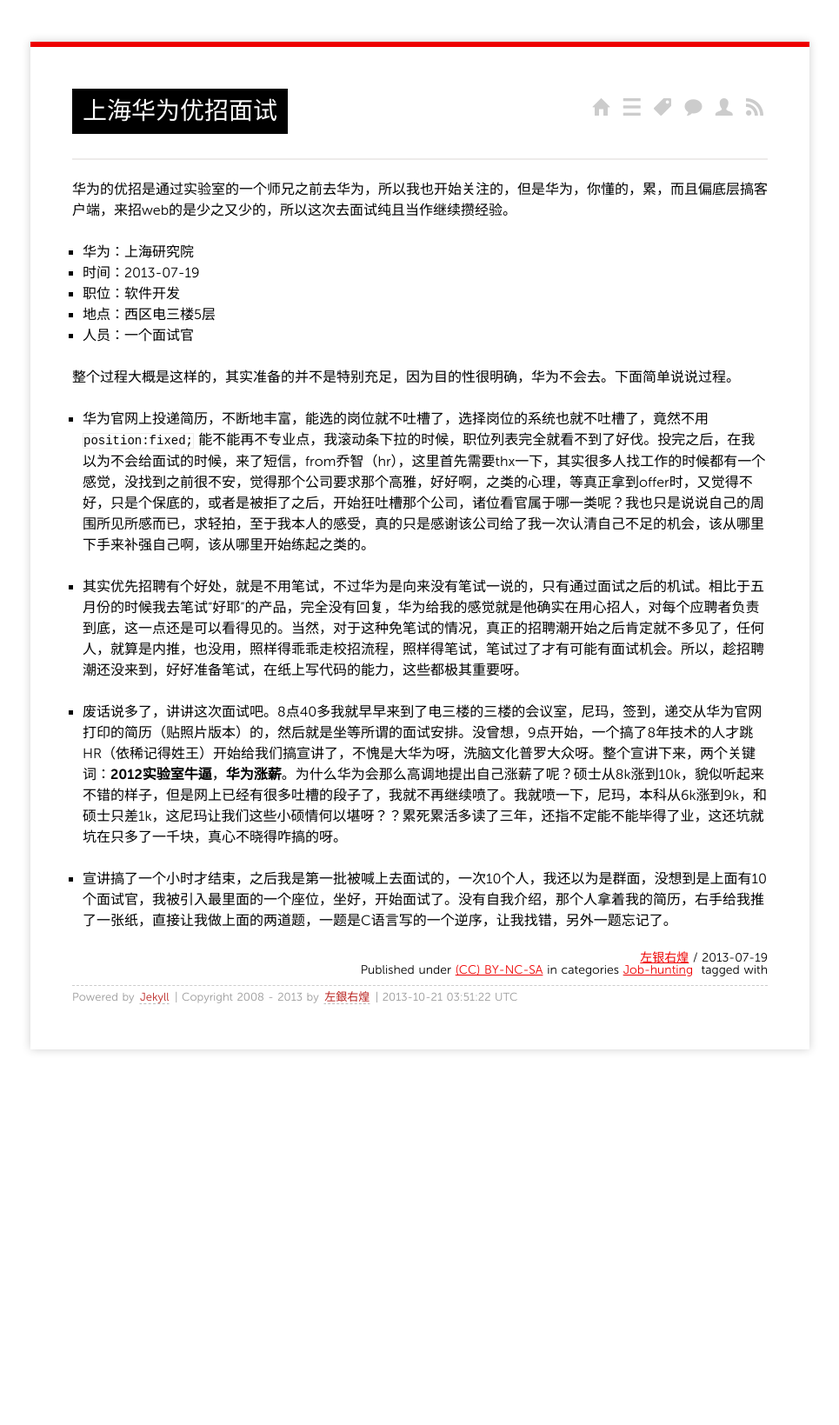
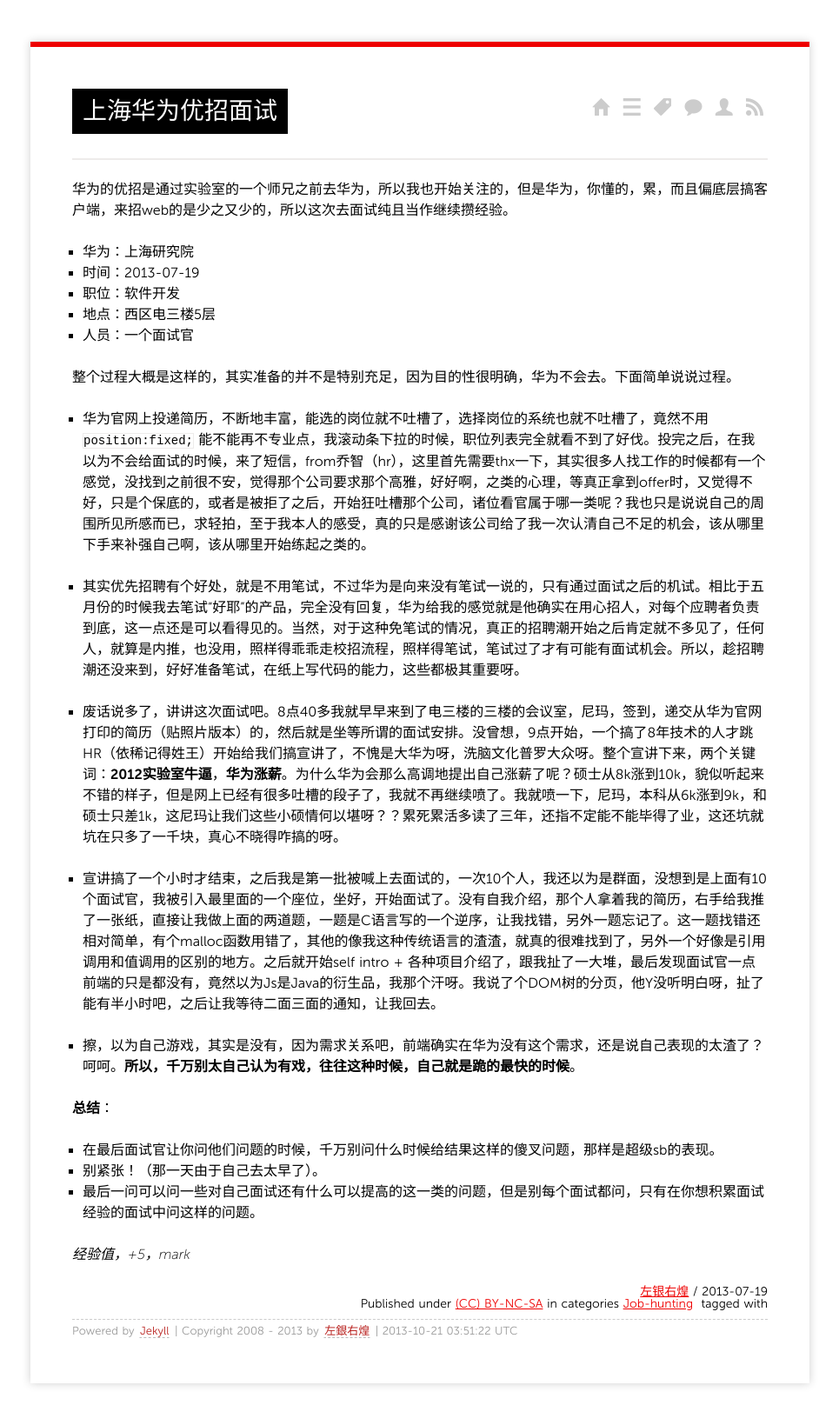
Before and after one commit to grahamle/grahamle.github.com, a Jekyll site: the page built from _posts/2013/2013-07-19-华为优招面试.md, in a window 1280 px wide. Shown: the whole page at 87% size, without its empty margins (157-1122 px from the left). Built offline with Jekyll 4.4.1, drawn with Linux system fonts in a browser that asks for light colours; Markdown is read by kramdown in place of the engine named in the settings; comment, search, counter and statistics services are not loaded; before the commit the page ends 1255 px from its top, so only the background shows below that.

Commit message:
华为优招面试（下）

```diff
--- a/_posts/2013/2013-07-19-华为优招面试.md
+++ b/_posts/2013/2013-07-19-华为优招面试.md
@@ -21,4 +21,14 @@
 
 - 废话说多了，讲讲这次面试吧。8点40多我就早早来到了电三楼的三楼的会议室，尼玛，签到，递交从华为官网打印的简历（贴照片版本）的，然后就是坐等所谓的面试安排。没曾想，9点开始，一个搞了8年技术的人才跳HR（依稀记得姓王）开始给我们搞宣讲了，不愧是大华为呀，洗脑文化普罗大众呀。整个宣讲下来，两个关键词：**2012实验室牛逼**，**华为涨薪**。为什么华为会那么高调地提出自己涨薪了呢？硕士从8k涨到10k，貌似听起来不错的样子，但是网上已经有很多吐槽的段子了，我就不再继续喷了。我就喷一下，尼玛，本科从6k涨到9k，和硕士只差1k，这尼玛让我们这些小硕情何以堪呀？？累死累活多读了三年，还指不定能不能毕得了业，这还坑就坑在只多了一千块，真心不晓得咋搞的呀。
 
-- 宣讲搞了一个小时才结束，之后我是第一批被喊上去面试的，一次10个人，我还以为是群面，没想到是上面有10个面试官，我被引入最里面的一个座位，坐好，开始面试了。没有自我介绍，那个人拿着我的简历，右手给我推了一张纸，直接让我做上面的两道题，一题是C语言写的一个逆序，让我找错，另外一题忘记了。
+- 宣讲搞了一个小时才结束，之后我是第一批被喊上去面试的，一次10个人，我还以为是群面，没想到是上面有10个面试官，我被引入最里面的一个座位，坐好，开始面试了。没有自我介绍，那个人拿着我的简历，右手给我推了一张纸，直接让我做上面的两道题，一题是C语言写的一个逆序，让我找错，另外一题忘记了。这一题找错还相对简单，有个malloc函数用错了，其他的像我这种传统语言的渣渣，就真的很难找到了，另外一个好像是引用调用和值调用的区别的地方。之后就开始self intro + 各种项目介绍了，跟我扯了一大堆，最后发现面试官一点前端的只是都没有，竟然以为Js是Java的衍生品，我那个汗呀。我说了个DOM树的分页，他Y没听明白呀，扯了能有半小时吧，之后让我等待二面三面的通知，让我回去。
+
+- 擦，以为自己游戏，其实是没有，因为需求关系吧，前端确实在华为没有这个需求，还是说自己表现的太渣了？呵呵。**所以，千万别太自己认为有戏，往往这种时候，自己就是跪的最快的时候**。
+
+**总结**：
+
+- 在最后面试官让你问他们问题的时候，千万别问什么时候给结果这样的傻叉问题，那样是超级sb的表现。
+- 别紧张！（那一天由于自己去太早了）。
+- 最后一问可以问一些对自己面试还有什么可以提高的这一类的问题，但是别每个面试都问，只有在你想积累面试经验的面试中问这样的问题。
+
+*经验值，+5，mark*
```
